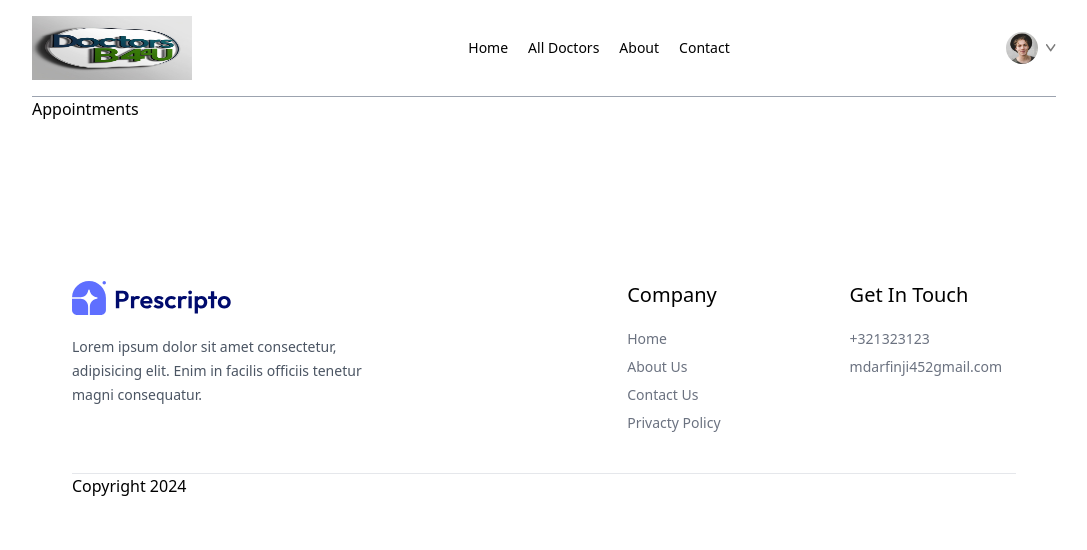
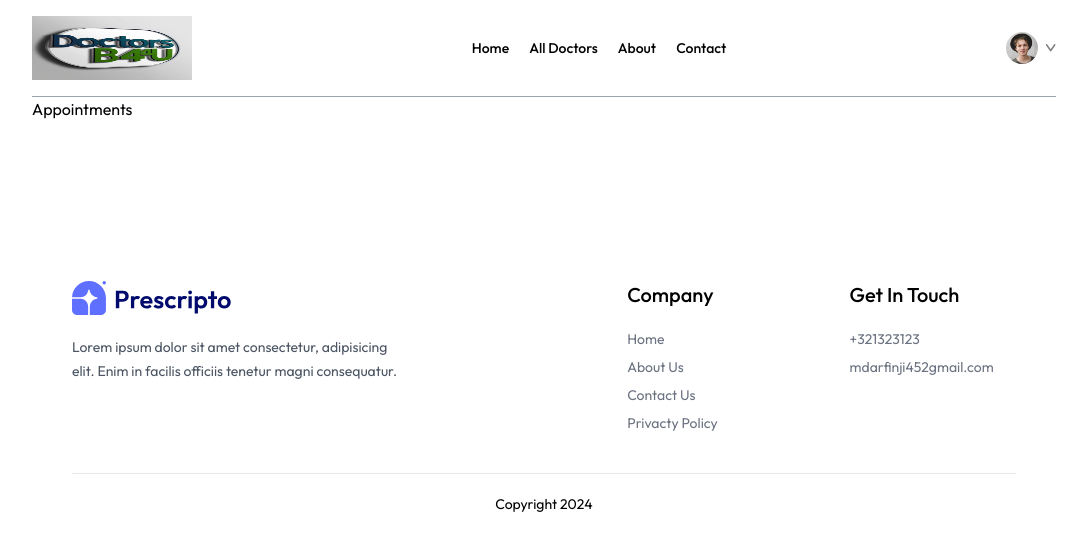
Before and after one commit to MgMorshed123/Doctor-4-U-Client, a React (Vite) app: page /appointment/1 in a window 1280 px wide. Shown: the top 550 px of the page, without its empty margins (96-1183 px from the left). Built offline with nearby package versions, Linux system fonts and the light colour scheme.

Commit message:
google fonts added

```diff
--- a/src/components/Footer.jsx
+++ b/src/components/Footer.jsx
@@ -34,9 +34,10 @@ const Footer = () => {
         </div>
       </div>
 
+      {/* Copyright Text */}
       <div>
         <hr />
-        <p>Copyright 2024</p>
+        <p className="py-5 text-sm text-center">Copyright 2024</p>
       </div>
     </div>
   );
--- a/src/index.css
+++ b/src/index.css
@@ -1,13 +1,18 @@
+@import url("https://fonts.googleapis.com/css2?family=Outfit:wght@100..900&display=swap");
+
 @tailwind base;
 @tailwind components;
 @tailwind utilities;
 
+.active hr {
+  @apply block;
+}
 
-.active hr {
-    @apply block
+* {
+  font-family: Outfit;
 }
 
 /* imp */
-::-webkit-scrollbar{
-    @apply hidden
+::-webkit-scrollbar {
+  @apply hidden;
 }
```
